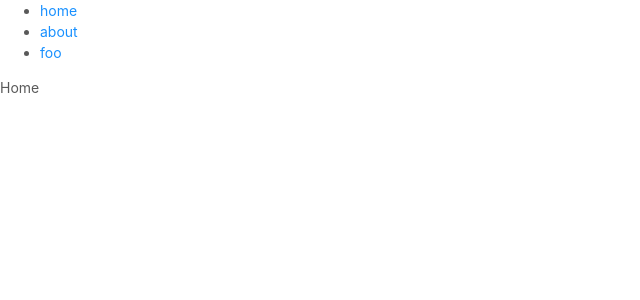
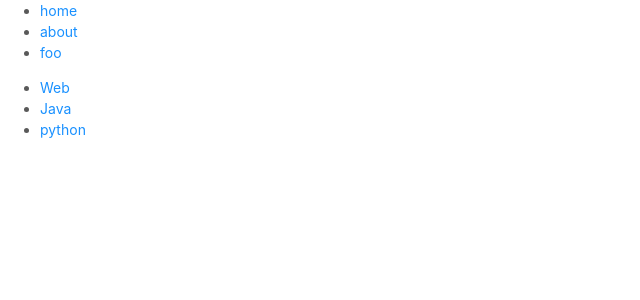
Before and after one commit to Bob2100/react01, a React (Create React App) app: page / in a window 1280 px wide. Shown: the top 300 px of the page, without its empty margins (0-640 px from the left). Built offline with nearby package versions, Linux system fonts and the light colour scheme.

Commit message:
react-router-dom传递参数

```diff
--- a/src/components/RouterSample.js
+++ b/src/components/RouterSample.js
@@ -18,13 +18,29 @@ function App() {
       {/* 路由配置 */}
       <Route exact path="/" component={Home}></Route>
       <Route path="/about" component={About}></Route>
+      <Route path="/detail/:course" component={Detail}></Route>
     </div>
   );
 }
 
 function Home() {
   return (
-    <div>Home</div>
+    <div>
+      <ul>
+        <li><Link to="/detail/web">Web</Link></li>
+        <li><Link to="/detail/java">Java</Link></li>
+        <li><Link to="/detail/python">python</Link></li>
+      </ul>
+    </div>
+  );
+}
+
+function Detail({ match, history, location }) {
+  console.log(match, history, location);
+  return (
+    <div>
+      {match.params.course}
+    </div>
   );
 }
 
```
